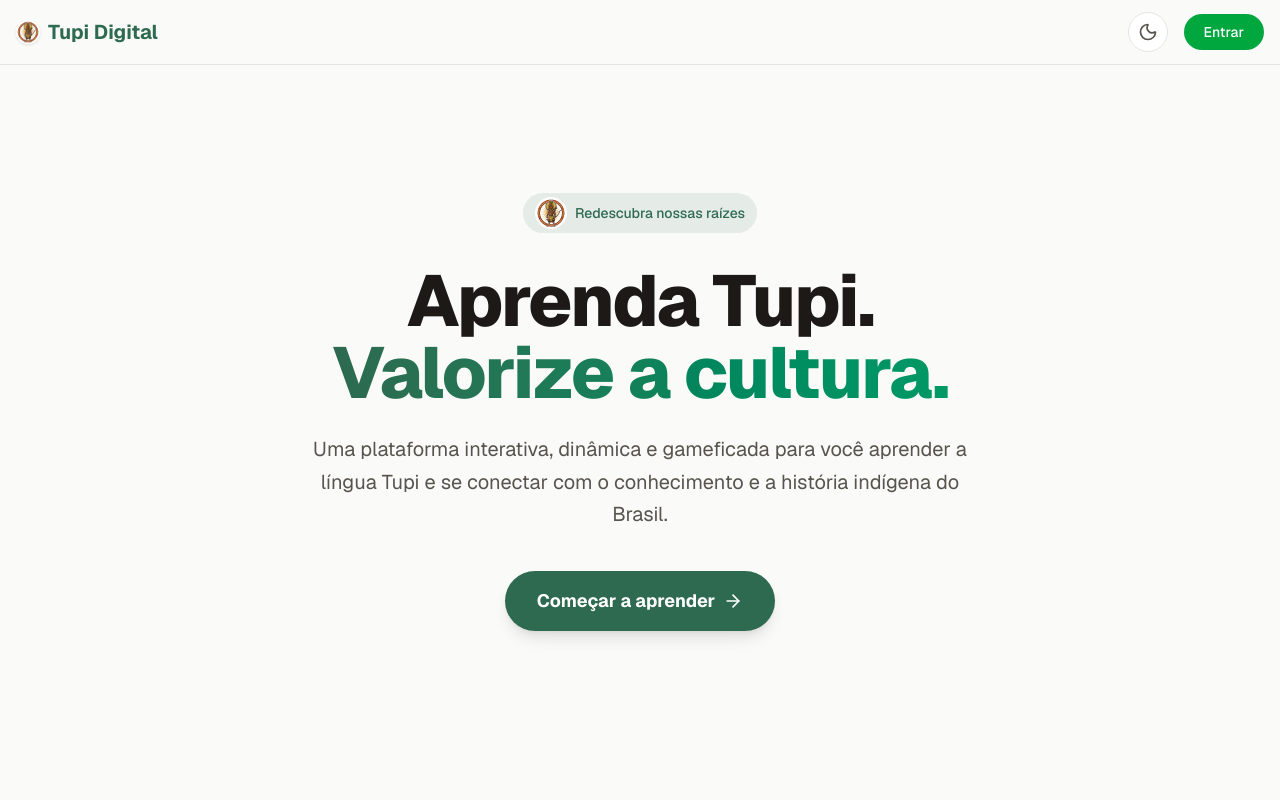
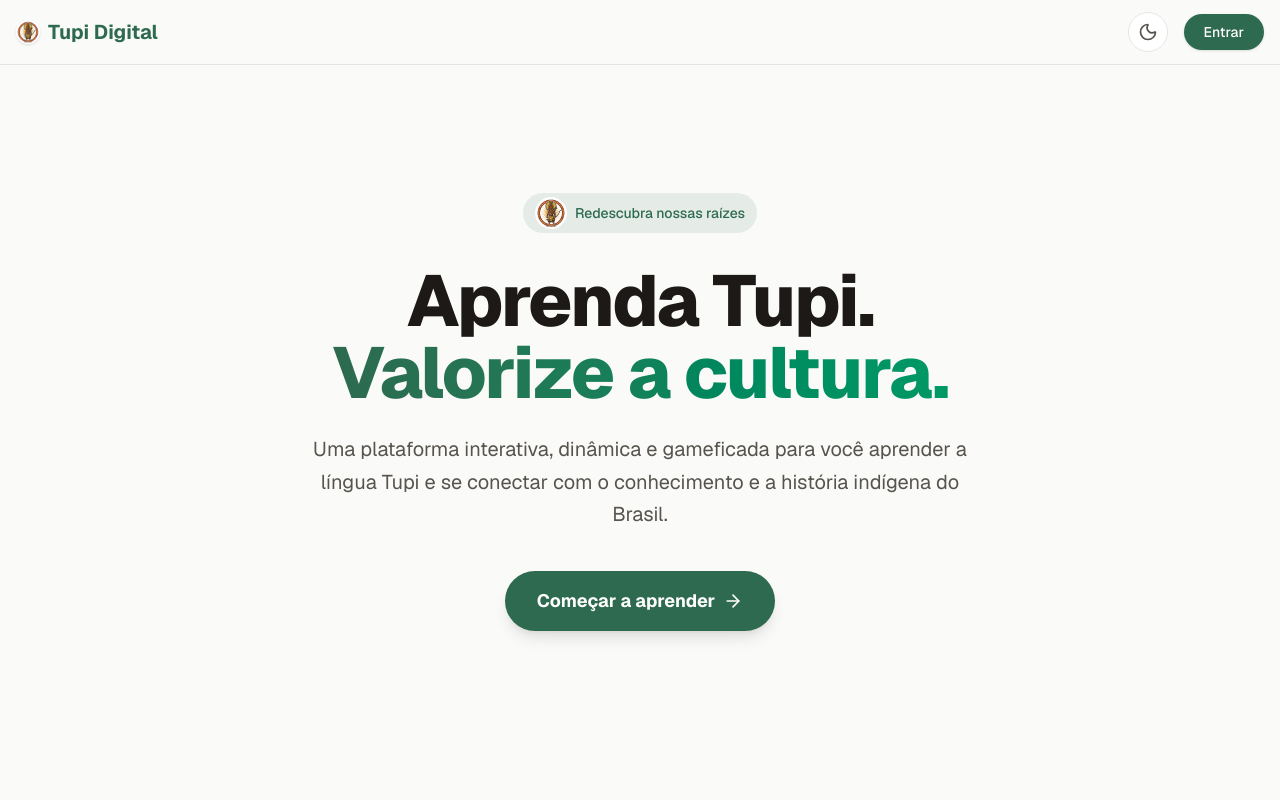
Before and after one commit to MaxBr221/front_trilha_potiguara, a Next.js app: page / in a window 1280 px wide. Shown: the top 800 px of the page. Built offline with nearby package versions, Linux system fonts and the light colour scheme.

Commit message:
feat: substituir icone de estrela do XP por icone de cocar

```diff
--- a/src/components/layout/InternalNavbar.tsx
+++ b/src/components/layout/InternalNavbar.tsx
@@ -6,7 +6,7 @@ import { useEffect, useState } from 'react';
 import { servicoDashboard, DashboardData } from '@/services/servicoDashboard';
 import Link from 'next/link';
 import { ThemeToggle } from '@/components/ThemeToggle';
-
+import { CocarIcon } from '@/components/icons/IndigenousIcons';
 export function InternalNavbar({ onMenuClick }: { onMenuClick?: () => void }) {
   const { usuario } = useAutenticacao();
   const [dashboard, setDashboard] = useState<DashboardData | null>(null);
@@ -49,7 +49,7 @@ export function InternalNavbar({ onMenuClick }: { onMenuClick?: () => void }) {
 
         {/* XP Indicator */}
         <div className="flex items-center gap-1.5 px-3 py-1.5 bg-amber-50 dark:bg-amber-900/30 text-amber-600 dark:text-amber-400 rounded-2xl font-bold text-sm shadow-sm transition-all duration-300 hover:shadow-md">
-          <Star className="w-4 h-4 fill-amber-500" />
+          <CocarIcon className="w-4 h-4 text-amber-500" />
           <span>{displayXp} XP</span>
         </div>
 
--- a/src/components/layout/Navbar.tsx
+++ b/src/components/layout/Navbar.tsx
@@ -13,7 +13,7 @@ export function Navbar() {
         </Link>
         <div className="flex items-center gap-4">
           <ThemeToggle />
-          <Link href="/login" className="text-sm font-medium bg-green-600 hover:bg-green-700 text-white px-5 py-2 rounded-full transition-colors">
+          <Link href="/login" className="text-sm font-medium bg-primary hover:bg-primary/90 text-primary-foreground px-5 py-2 rounded-full transition-colors shadow-sm">
             Entrar
           </Link>
 
```
